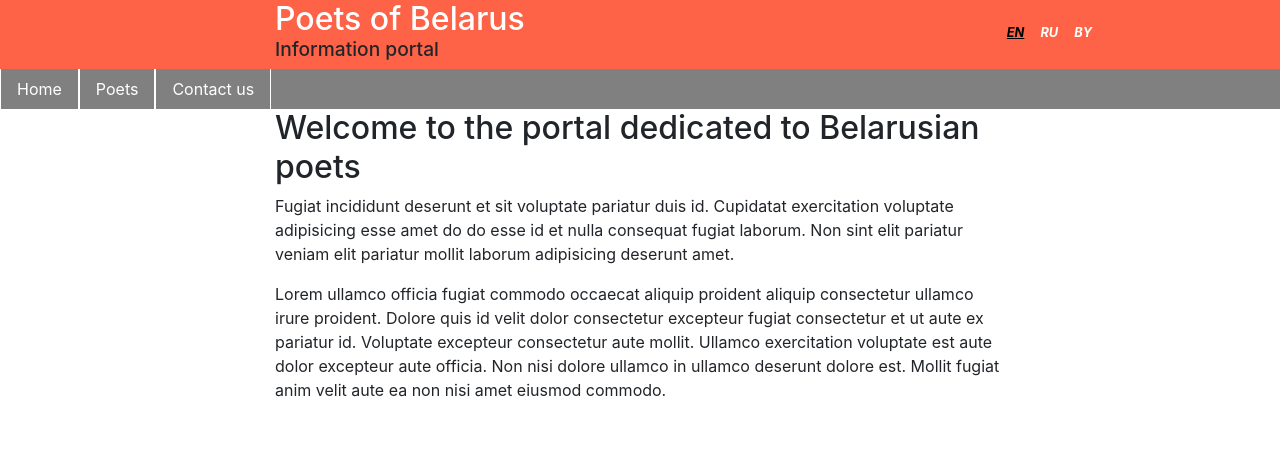
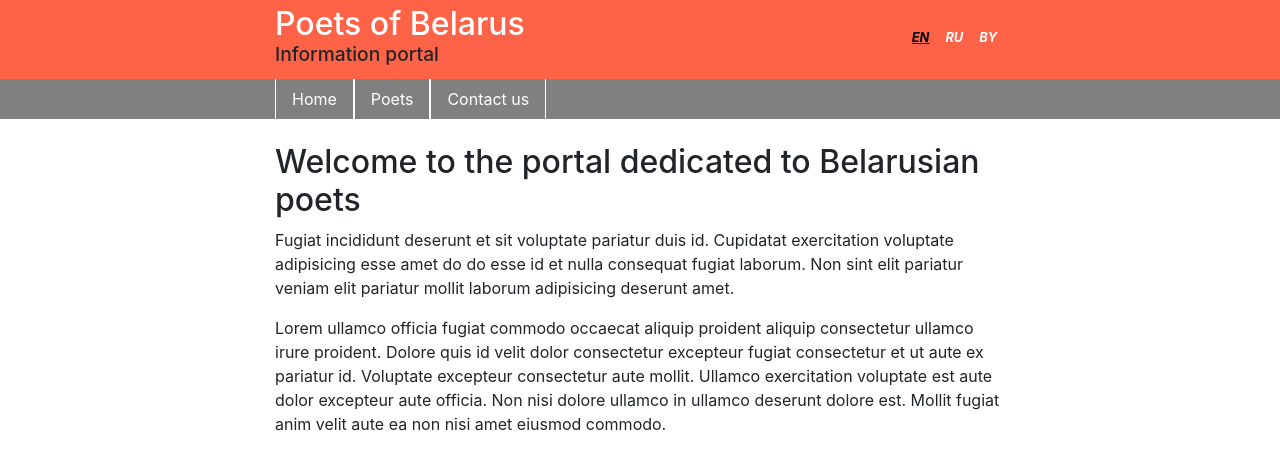
Before and after one commit to dnlklbv/culture-portal, a Gatsby site: page / in a window 1280 px wide. Built offline with nearby package versions, Linux system fonts and the light colour scheme; Gatsby itself is replaced by a stand-in of ours.

Commit message:
feat: navigation positioning

```diff
--- a/src/components/header/header.jsx
+++ b/src/components/header/header.jsx
@@ -10,6 +10,7 @@ const Header = ({ siteTitle }) => (
   <header
     style={{
       background: 'tomato',
+      padding: '0.3rem',
     }}
   >
     <Container>
@@ -28,7 +29,7 @@ const Header = ({ siteTitle }) => (
           </h1>
           <h2 style={{ fontSize: '1.2rem' }}>Information portal</h2>
         </Col>
-        <Col md={{ span: 4, offset: 1 }}>
+        <Col md={{ span: 4 }}>
           <Languages />
         </Col>
       </Row>
--- a/src/components/menu/menu.css
+++ b/src/components/menu/menu.css
@@ -1,5 +1,9 @@
+.nav-line {
+  background-color: gray;
+  margin-bottom: 1.5rem;
+  padding: 0;
+}
 .navbar {
-  background-color: gray;
   padding: 0;
 }
 .navbar-ul {
--- a/src/components/menu/menu.jsx
+++ b/src/components/menu/menu.jsx
@@ -1,8 +1,15 @@
 import React from 'react';
 import './menu.css';
 import { Link } from 'gatsby';
+import Row from 'react-bootstrap/Row';
+import Col from 'react-bootstrap/Col';
+import Container from 'react-bootstrap/Container';
 
 const Menu = () => (
+  <div className="nav-line">
+    <Container>
+      <Row>
+        <Col md={{ span: 8, offset: 2 }}>
           <nav className="navbar">
             <ul className="nav navbar-ul">
               <li className="nav-item">
@@ -16,6 +23,10 @@ const Menu = () => (
               </li>
             </ul>
           </nav>
+        </Col>
+      </Row>
+    </Container>
+  </div>
 );
 
 export default Menu;
```
Lines whose indentation alone changed are shown as unchanged.
